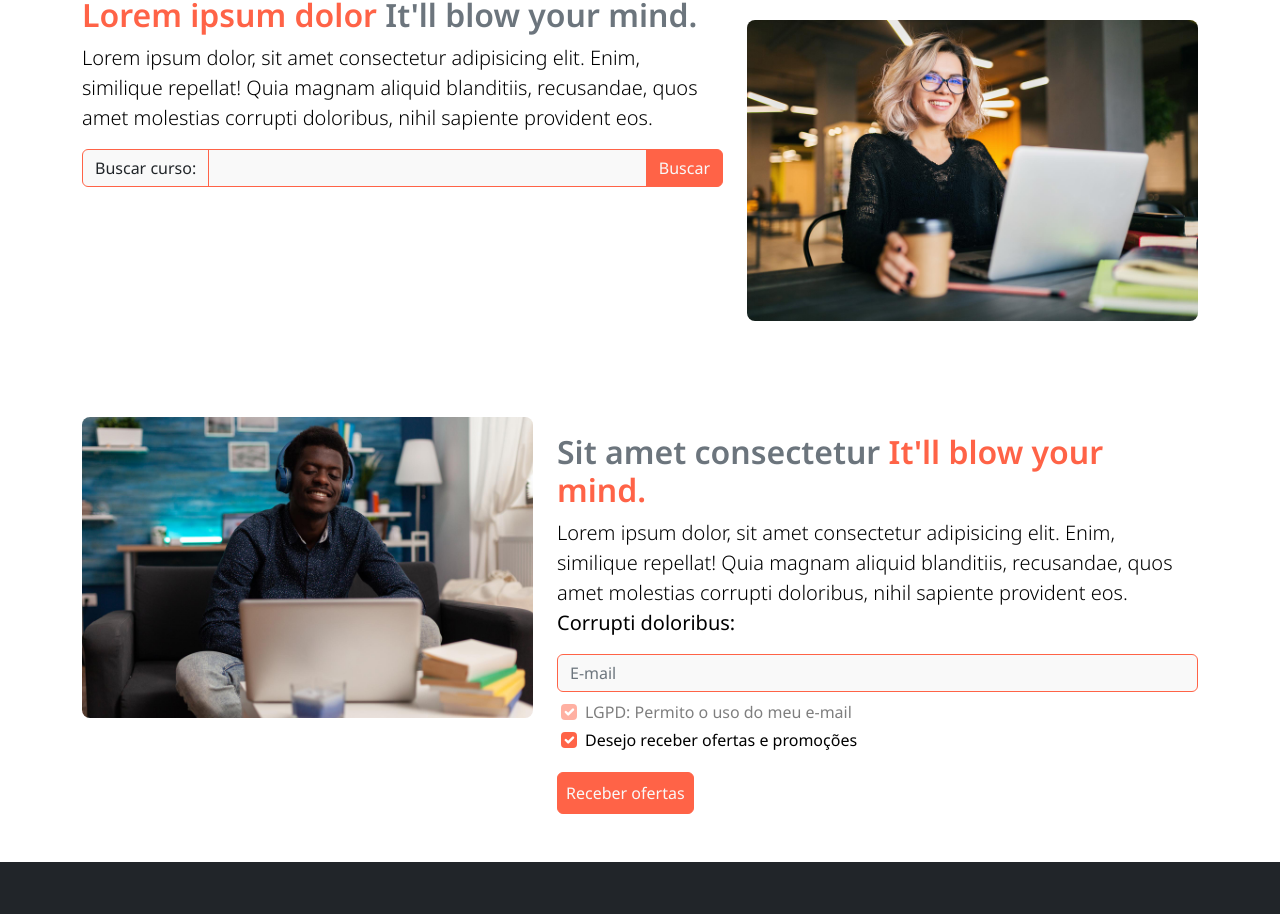
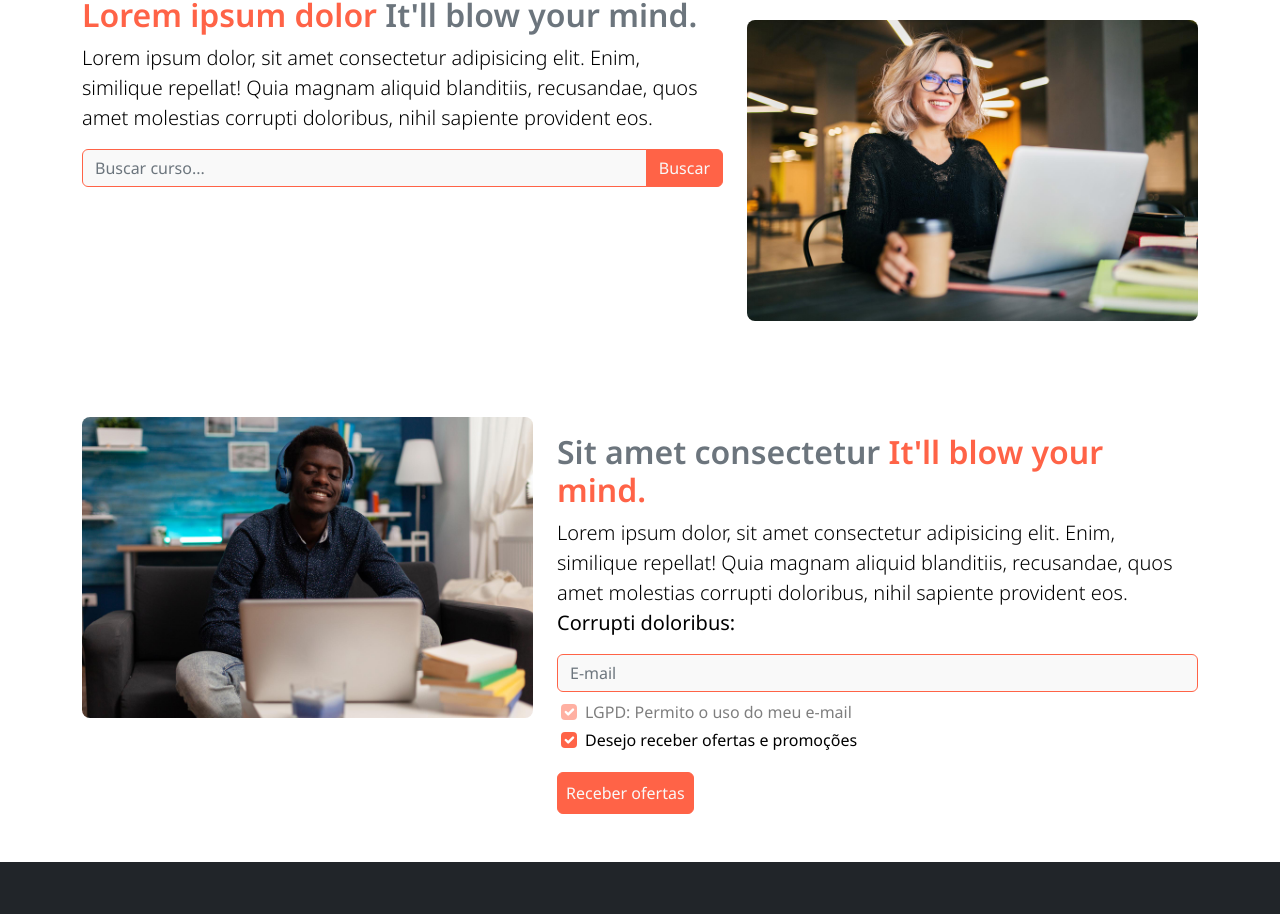
Before and after one commit to victorcova/Plataforma-Educacional-Bubbly, a plain HTML site: page index.html in a window 1280 px wide. Shown: the part 786-1700 px from the top of the page. Drawn offline with nearby package versions, Linux system fonts and the light colour scheme; no server answers.

Commit message:
Update index.html

```diff
--- a/index.html
+++ b/index.html
@@ -192,8 +192,8 @@
                                 <p class="lead">Lorem ipsum dolor, sit amet consectetur adipisicing elit. Enim, similique repellat! Quia magnam aliquid blanditiis, recusandae, quos amet molestias corrupti doloribus, nihil sapiente provident eos.</p>
 
                                 <div class="input-group pb-2" id="BuscarCurso">
-                                    <span class="input-group-text border-tomato-outline">Buscar curso:</span>
-                                    <input type="text" aria-label="BuscarCurso" class="form-control border-tomato-outline">
+                                    <!-- <span class="input-group-text border-tomato-outline">Buscar curso:</span> -->
+                                    <input type="text" aria-label="BuscarCurso" class="form-control border-tomato-outline" placeholder="Buscar curso...">
                                     <button type="button" class="btn btn-tomato" id="SearchBuscarCurso">Buscar</button>
                                 </div>
 
```
